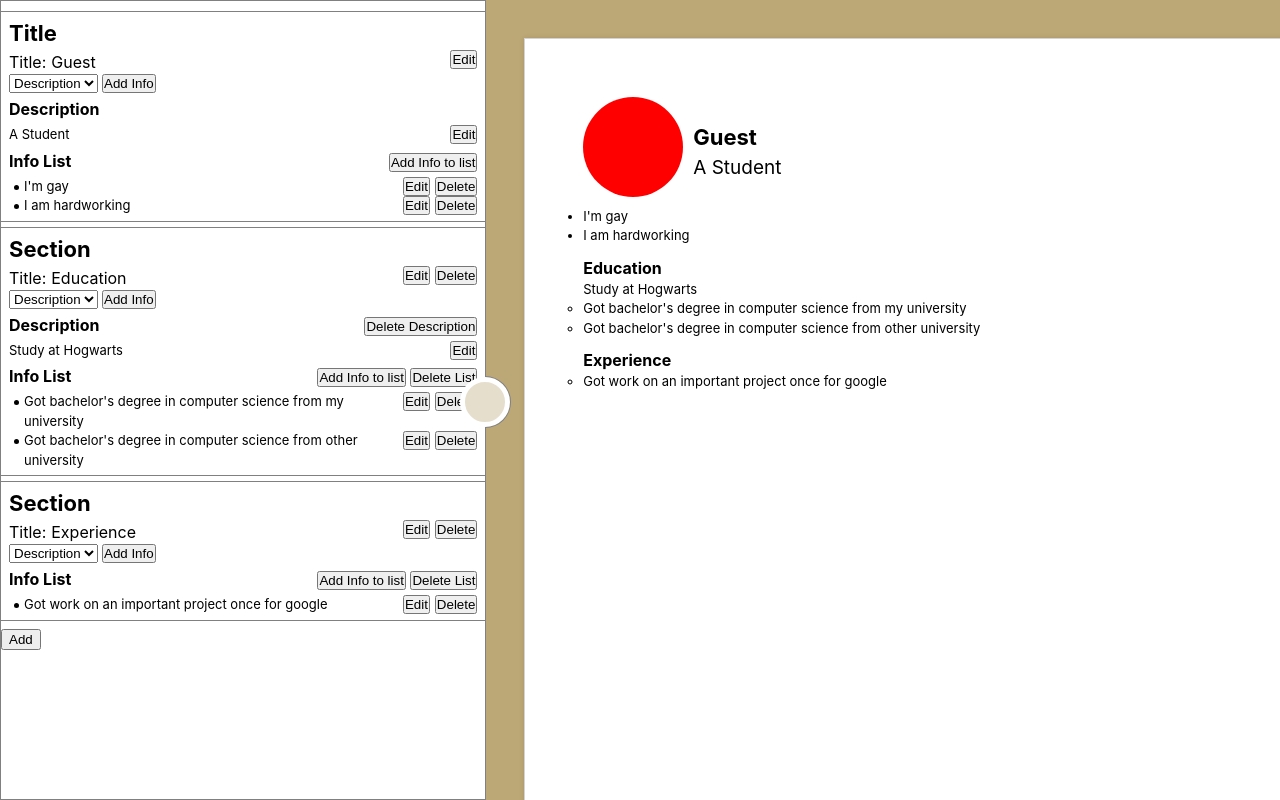
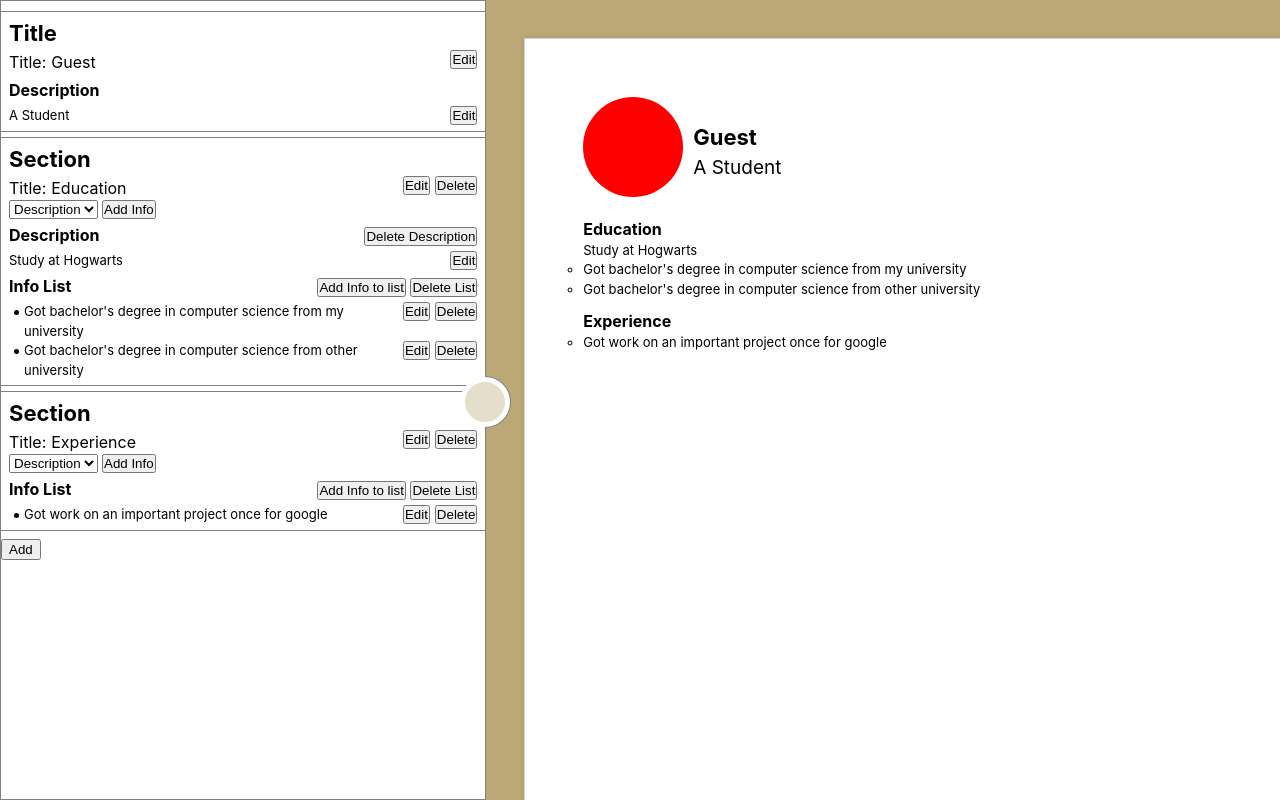
Before and after one commit to Lyhengsun/My-React-CV-Application, a React (Vite) app: page / in a window 1280 px wide. Both pictures are taken after a click on the element 37 px from the left and 402 px from the top of the page. Built offline with nearby package versions, Linux system fonts and the light colour scheme.

Commit message:
able to remove add info btn and add edit title in title section

```diff
--- a/src/Components/InfoInput/InfoInput.jsx
+++ b/src/Components/InfoInput/InfoInput.jsx
@@ -19,6 +19,7 @@ function InfoInput({
   handleOnAddInfoList = () => {},
   handleOnEditInfoList = () => {},
   handleOnDeleteInfoList = () => {},
+  addInfoBtn = true,
   deleteTitleBtn = true,
   deleteDescBtn = true,
   deleteListBtn = true,
@@ -48,6 +49,7 @@ function InfoInput({
           />
         </div>
       </div>
+      {addInfoBtn && (
         <div style={{ display: "flex" }}>
           <select
             name=""
@@ -74,6 +76,7 @@ function InfoInput({
             Add Info
           </button>
         </div>
+      )}
       <div>
         {infos.map((info, index) => {
           if (info.type === infoType.INFO_DESCRIPTION) {
--- a/src/Components/InfoInput/InfoTitleInput.jsx
+++ b/src/Components/InfoInput/InfoTitleInput.jsx
@@ -5,17 +5,25 @@ export default InfoTitleInput;
 
 function InfoTitleInput() {
   const section = useSection();
-  const dispatch = useCanvasDispatch();
+  const canvasDispatch = useCanvasDispatch();
   const id = section.id;
   const title = section.title;
   const infos = section.infos;
   const type = section.type;
   const userImg = section.useImg;
 
-  function handleOnTitleEdit() {}
+  function handleOnTitleEdit(newTitle) {
+    canvasDispatch({
+      type: "edited_section_title",
+      sectionId: id,
+      newTitle: newTitle,
+    });
+  }
 
   return (
     <InfoInput
+      handleOnTitleEdit={handleOnTitleEdit}
+      addInfoBtn={false}
       deleteTitleBtn={false}
       deleteDescBtn={false}
       deleteListBtn={false}
--- a/src/Components/Page/TitlePageSection.jsx
+++ b/src/Components/Page/TitlePageSection.jsx
@@ -1,24 +1,13 @@
 import FontSize from "../../Theme/FontSize";
 
 export default TitlePageSection;
-
-const listId = [];
 
 function TitlePageSection({ sectionInfo }) {
   const id = sectionInfo.id;
   const title = sectionInfo.title;
   const desc = sectionInfo.infos[0].infos[0];
-  const infos = sectionInfo.infos[1].infos;
 
   //console.log(infos);
-
-  while (listId.length < infos.length) {
-    if (listId.length <= 0) {
-      listId.push(1);
-    } else {
-      listId.push(listId[listId.length - 1] + 1);
-    }
-  }
 
   const styles = {
     margin: "10px 10px 0px",
@@ -43,16 +32,6 @@ function TitlePageSection({ sectionInfo }) {
           <p style={FontSize.p1Styles}>{desc}</p>
         </div>
       </div>
-      {infos.length > 0 &&
-        (infos.length > 1 ? (
-          <ul style={FontSize.p2Styles}>
-            {infos.map((info, index) => (
-              <li key={listId[index]}>{info}</li>
-            ))}
-          </ul>
-        ) : (
-          <p key={1}>{infos[0]}</p>
-        ))}
     </div>
   );
 }
--- a/src/Contexts/CanvasContext.jsx
+++ b/src/Contexts/CanvasContext.jsx
@@ -175,7 +175,6 @@ function canvasReducer(canvas, action) {
 const initialCanvas = [
   new TitleSectionModel(0, "Guest", [
     new InfoModel(["A Student"], infoType.INFO_DESCRIPTION),
-    new InfoModel(["I'm gay", "I am hardworking"], infoType.INFO_LIST),
   ]),
   new SectionModel(1, "Education", [
     new InfoModel(["Study at Hogwarts"], infoType.INFO_DESCRIPTION),
```
Lines whose indentation alone changed are shown as unchanged.
